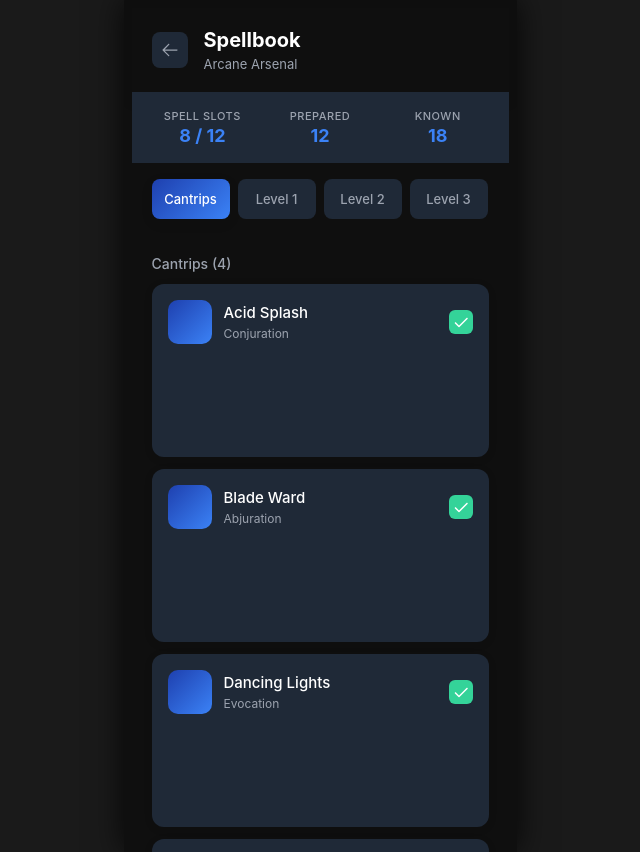
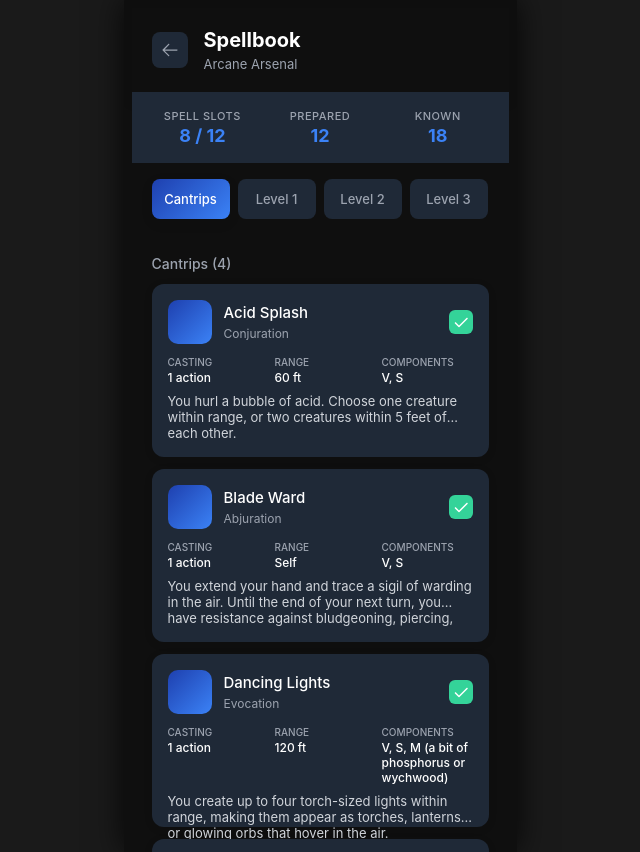
Before and after one commit to Whimsy-rat-trap/dnd-mobile-app, a React (Create React App) app: page /spellbook in a window 1280 px wide. Shown: the whole page, without its empty margins (320-960 px from the left). Built offline with nearby package versions, Linux system fonts and the light colour scheme.

Commit message:
0.0.25 (work on the spellbook page)

```diff
--- a/src/pages/SpellbookContainer.css
+++ b/src/pages/SpellbookContainer.css
@@ -191,21 +191,18 @@
 .spell-card-header {
     width: 100%;
     height: 44px;
-    padding: 0;
     display: flex;
     justify-content: space-between;
     align-items: center;
-    margin-bottom: 8px;
+    margin-bottom: 12px;
 }
 
-/* Левая часть (Icon + Info) */
 .spell-card-left {
     display: flex;
     align-items: center;
     gap: 12px;
 }
 
-/* Иконка */
 .spell-card-icon {
     border-radius: 10px;
     width: 44px;
@@ -214,7 +211,6 @@
     flex-shrink: 0;
 }
 
-/* Информация (Name + School) */
 .spell-card-info {
     display: flex;
     flex-direction: column;
@@ -237,7 +233,6 @@
     text-align: left;
 }
 
-/* Prepared */
 .spell-card-prepared {
     border-radius: 6px;
     width: 24px;
@@ -257,9 +252,42 @@
 }
 
 .spell-card-row {
+    display: flex;
+    gap: 16px;
+    margin-bottom: 8px;
+}
 
+.spell-detail-item {
+    display: flex;
+    flex-direction: column;
+    gap: 2px;
+    flex: 1;
+}
+
+.spell-detail-label {
+    font-family: var(--font-family);
+    font-weight: 500;
+    font-size: 10px;
+    color: #9ca3af;
+    text-transform: uppercase;
+}
+
+.spell-detail-value {
+    font-family: var(--font-family);
+    font-weight: 500;
+    font-size: 12px;
+    color: #fff;
 }
 
 .spell-card-description {
-
+    font-family: var(--font-family);
+    font-weight: 400;
+    font-size: 13px;
+    color: #d1d5db;
+    padding-bottom: 16px;
+    flex: 1;
+    overflow: hidden;
+    display: -webkit-box;
+    -webkit-line-clamp: 2;
+    -webkit-box-orient: vertical;
 }
--- a/src/pages/SpellbookContainer.tsx
+++ b/src/pages/SpellbookContainer.tsx
@@ -8,6 +8,10 @@ interface Spell {
     name: string;
     level: number;
     school: string;
+    castingTime: string;
+    range: string;
+    components: string;
+    description: string;
 }
 
 const SpellbookContainer: React.FC = () => {
@@ -26,25 +30,142 @@ const SpellbookContainer: React.FC = () => {
 
     const spellsData: Record<TabKey, Spell[]> = {
         cantrips: [
-            { id: '1', name: 'Acid Splash', level: 0, school: 'Conjuration' },
-            { id: '2', name: 'Blade Ward', level: 0, school: 'Abjuration' },
-            { id: '3', name: 'Dancing Lights', level: 0, school: 'Evocation' },
-            { id: '4', name: 'Fire Bolt', level: 0, school: 'Evocation' },
+            {
+                id: '1',
+                name: 'Acid Splash',
+                level: 0,
+                school: 'Conjuration',
+                castingTime: '1 action',
+                range: '60 ft',
+                components: 'V, S',
+                description: 'You hurl a bubble of acid. Choose one creature within range, or two creatures within 5 feet of each other.',
+            },
+            {
+                id: '2',
+                name: 'Blade Ward',
+                level: 0,
+                school: 'Abjuration',
+                castingTime: '1 action',
+                range: 'Self',
+                components: 'V, S',
+                description: 'You extend your hand and trace a sigil of warding in the air. Until the end of your next turn, you have resistance against bludgeoning, piercing, and slashing damage dealt by weapon attacks.',
+            },
+            {
+                id: '3',
+                name: 'Dancing Lights',
+                level: 0,
+                school: 'Evocation',
+                castingTime: '1 action',
+                range: '120 ft',
+                components: 'V, S, M (a bit of phosphorus or wychwood)',
+                description: 'You create up to four torch-sized lights within range, making them appear as torches, lanterns, or glowing orbs that hover in the air.',
+            },
+            {
+                id: '4',
+                name: 'Fire Bolt',
+                level: 0,
+                school: 'Evocation',
+                castingTime: '1 action',
+                range: '120 ft',
+                components: 'V, S',
+                description: 'You hurl a mote of fire at a creature or object within range. Make a ranged spell attack against the target. On a hit, it takes 1d10 fire damage.',
+            },
         ],
         level1: [
-            { id: '5', name: 'Chromatic Orb', level: 1, school: 'Evocation' },
-            { id: '6', name: 'Magic Missile', level: 1, school: 'Evocation' },
-            { id: '7', name: 'Shield', level: 1, school: 'Abjuration' },
+            {
+                id: '5',
+                name: 'Chromatic Orb',
+                level: 1,
+                school: 'Evocation',
+                castingTime: '1 action',
+                range: '90 ft',
+                components: 'V, S, M (a diamond worth at least 50 gp)',
+                description: 'You hurl a 4-inch-diameter sphere of energy at a creature within range. Choose acid, cold, fire, lightning, poison, or thunder for the type of orb you create.',
+            },
+            {
+                id: '6',
+                name: 'Magic Missile',
+                level: 1,
+                school: 'Evocation',
+                castingTime: '1 action',
+                range: '120 ft',
+                components: 'V, S',
+                description: 'You create three glowing darts of magical force. Each dart hits a creature of your choice that you can see within range. A dart deals 1d4+1 force damage.',
+            },
+            {
+                id: '7',
+                name: 'Shield',
+                level: 1,
+                school: 'Abjuration',
+                castingTime: '1 reaction, which you take when you are hit by an attack or targeted by the magic missile spell',
+                range: 'Self',
+                components: 'V, S',
+                description: 'An invisible barrier of magical force appears and protects you. Until the start of your next turn, you have a +5 bonus to AC, including against the triggering attack, and you take no damage from magic missile.',
+            },
         ],
         level2: [
-            { id: '8', name: 'Invisibility', level: 2, school: 'Illusion' },
-            { id: '9', name: 'Misty Step', level: 2, school: 'Conjuration' },
-            { id: '10', name: 'Scorching Ray', level: 2, school: 'Evocation' },
+            {
+                id: '8',
+                name: 'Invisibility',
+                level: 2,
+                school: 'Illusion',
+                castingTime: '1 action',
+                range: 'Touch',
+                components: 'V, S, M (an eyelash in gum arabic)',
+                description: 'A creature you touch becomes invisible until the spell ends. Anything the target is wearing or carrying is invisible as long as it is on the target\'s person.',
+            },
+            {
+                id: '9',
+                name: 'Misty Step',
+                level: 2,
+                school: 'Conjuration',
+                castingTime: '1 bonus action',
+                range: 'Self',
+                components: 'V',
+                description: 'Briefly surrounded by silvery mist, you teleport up to 30 feet to an unoccupied space that you can see.',
+            },
+            {
+                id: '10',
+                name: 'Scorching Ray',
+                level: 2,
+                school: 'Evocation',
+                castingTime: '1 action',
+                range: '120 ft',
+                components: 'V, S',
+                description: 'You create three rays of fire and hurl them at targets within range. You can hurl them at one target or several. Make a ranged spell attack for each ray. On a hit, the target takes 2d6 fire damage.',
+            },
         ],
         level3: [
-            { id: '11', name: 'Counterspell', level: 3, school: 'Abjuration' },
-            { id: '12', name: 'Fireball', level: 3, school: 'Evocation' },
-            { id: '13', name: 'Haste', level: 3, school: 'Transmutation' },
+            {
+                id: '11',
+                name: 'Counterspell',
+                level: 3,
+                school: 'Abjuration',
+                castingTime: '1 reaction, which you take when you see a creature within 60 feet of you casting a spell',
+                range: '60 ft',
+                components: 'S',
+                description: 'You attempt to interrupt a creature in the process of casting a spell. If the creature is casting a spell of 3rd level or lower, its spell fails and has no effect.',
+            },
+            {
+                id: '12',
+                name: 'Fireball',
+                level: 3,
+                school: 'Evocation',
+                castingTime: '1 action',
+                range: '150 ft',
+                components: 'V, S, M (a tiny ball of bat guano and sulfur)',
+                description: 'A bright streak flashes from your pointing finger to a point you choose within range and then blossoms with a low roar into an explosion of flame. Each creature in a 20-foot-radius sphere must make a Dexterity saving throw.',
+            },
+            {
+                id: '13',
+                name: 'Haste',
+                level: 3,
+                school: 'Transmutation',
+                castingTime: '1 action',
+                range: '30 ft',
+                components: 'V, S, M (a shaving of licorice root)',
+                description: 'Choose a willing creature that you can see within range. Until the spell ends, the target\'s speed is doubled, it gains a +2 bonus to AC, it has advantage on Dexterity saving throws, and it gains an additional action on each of its turns.',
+            },
         ],
     };
 
@@ -105,7 +226,7 @@ const SpellbookContainer: React.FC = () => {
                             <div className="spell-card-header">
                                 <div className="spell-card-left">
                                     <div className="spell-card-icon">
-                                        {/* Здесь будет иконка */}
+                                        {/* Иконка */}
                                     </div>
                                     <div className="spell-card-info">
                                         <div className="spell-card-name">{spell.name}</div>
@@ -121,10 +242,21 @@ const SpellbookContainer: React.FC = () => {
                             {/* Details */}
                             <div className="spell-card-details">
                                 <div className="spell-card-row">
-
+                                    <div className="spell-detail-item">
+                                        <span className="spell-detail-label">Casting</span>
+                                        <span className="spell-detail-value">{spell.castingTime}</span>
+                                    </div>
+                                    <div className="spell-detail-item">
+                                        <span className="spell-detail-label">Range</span>
+                                        <span className="spell-detail-value">{spell.range}</span>
+                                    </div>
+                                    <div className="spell-detail-item">
+                                        <span className="spell-detail-label">Components</span>
+                                        <span className="spell-detail-value">{spell.components}</span>
+                                    </div>
                                 </div>
                                 <div className="spell-card-description">
-
+                                    {spell.description}
                                 </div>
                             </div>
                         </div>
```
